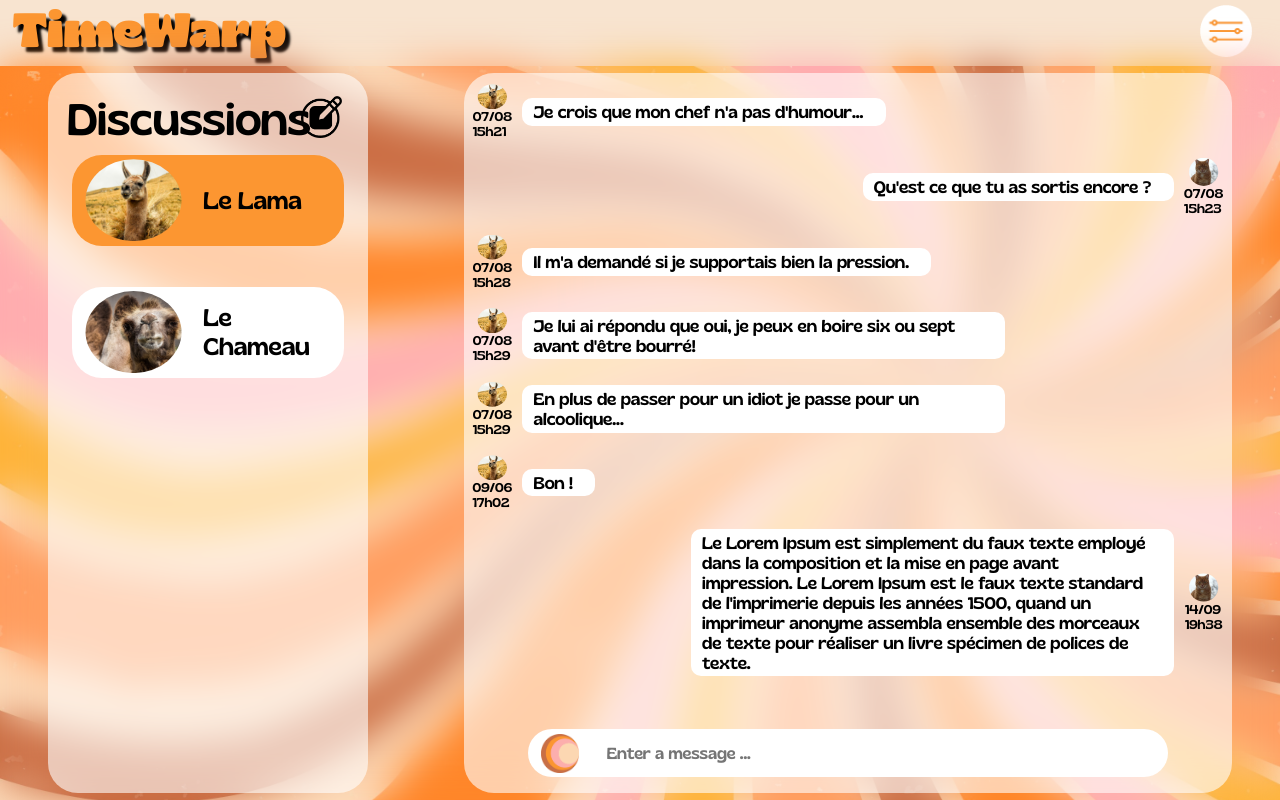
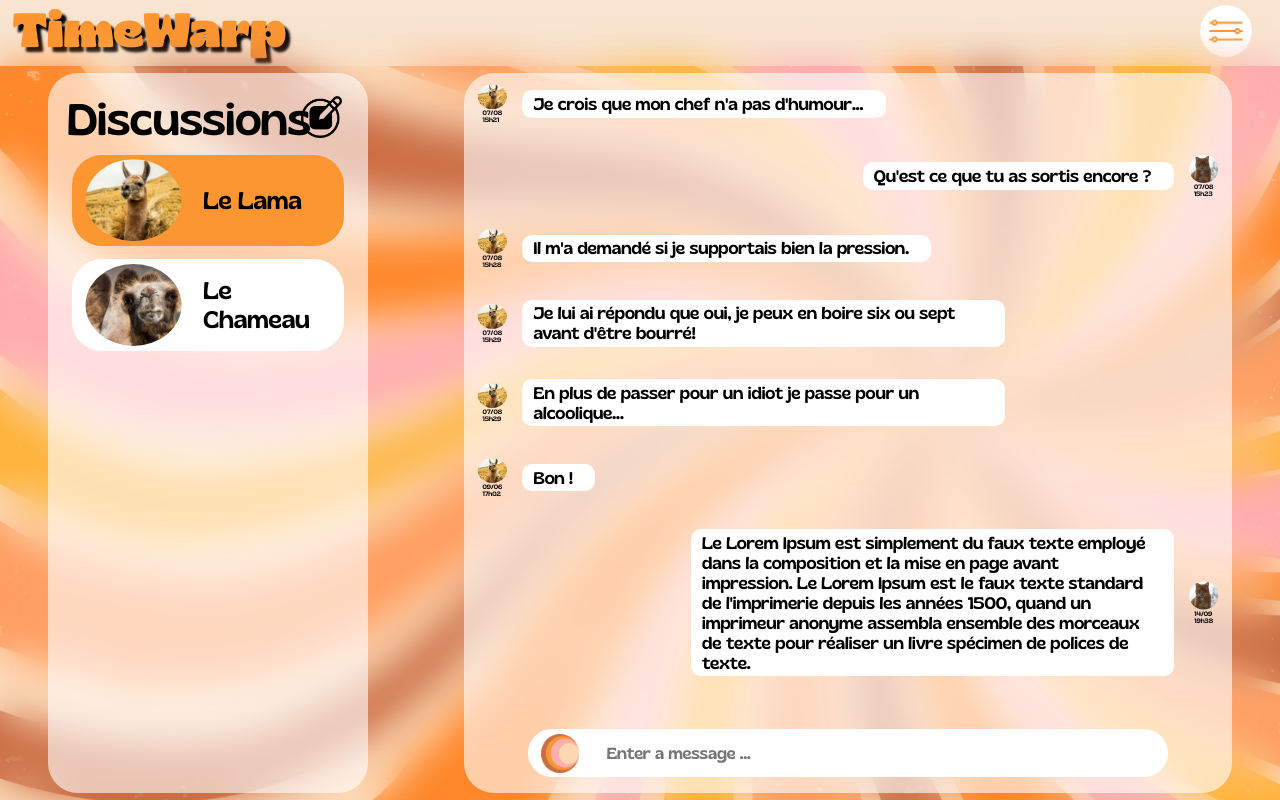
Before and after one commit to Yulgoat/TimeWarp, an Angular app in the folder client/front/: page /home in a window 1280 px wide. Built offline with nearby package versions, Linux system fonts and the light colour scheme.

Commit message:
Add 4 modifications of the review #28

```diff
--- a/client/front/src/app/components/home/home.component.css
+++ b/client/front/src/app/components/home/home.component.css
@@ -147,7 +147,7 @@
     display: flex;
     align-items: center;
     font-size: 3vh;
-    margin: 0% 0% 15% 0%;
+    margin: 0% 0% 5% 0%;
 }
 
 .home_list_conversation img,
@@ -239,7 +239,7 @@
     flex-direction: column;
     align-items: center;
     width: 5%;
-    font-size: 1vw;
+    font-size: 0.5vw;
 
 }
 
--- a/client/front/src/app/components/home/home.component.html
+++ b/client/front/src/app/components/home/home.component.html
@@ -22,7 +22,7 @@
       </div>
 
       <div class = "home_list_all_conversation">
-        <div class = "home_list_conversation_active" (click)="homeToSettings()">
+        <div class = "home_list_conversation_active">
           <img src={{contact1}}>
           <a> Le Lama</a>
         </div>
--- a/client/front/src/app/components/home/new-conv-popup/new-conv-popup.component.css
+++ b/client/front/src/app/components/home/new-conv-popup/new-conv-popup.component.css
@@ -66,6 +66,7 @@
     margin: 7% auto 0% auto;
     cursor: pointer;
     border-radius: 15px;
+    border: 0;
   }
 
   .contact_who_button:hover {
```
